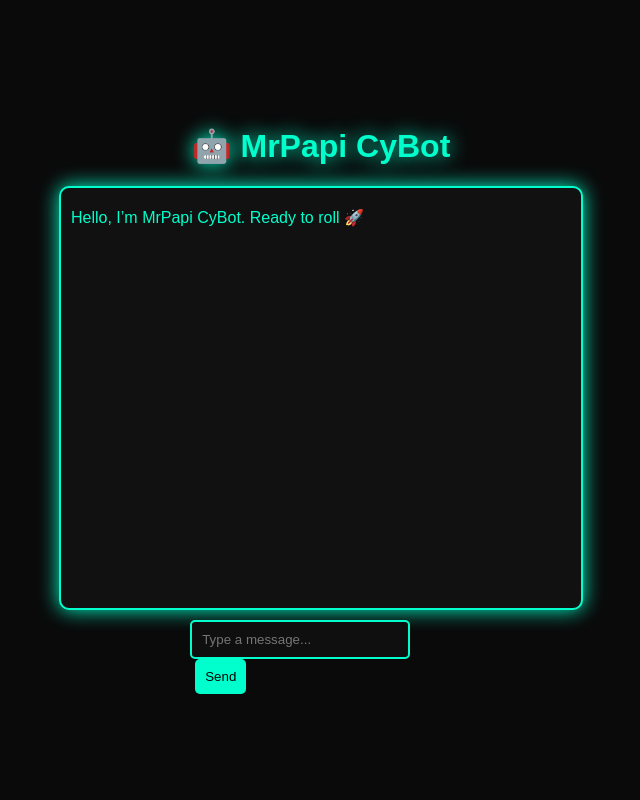
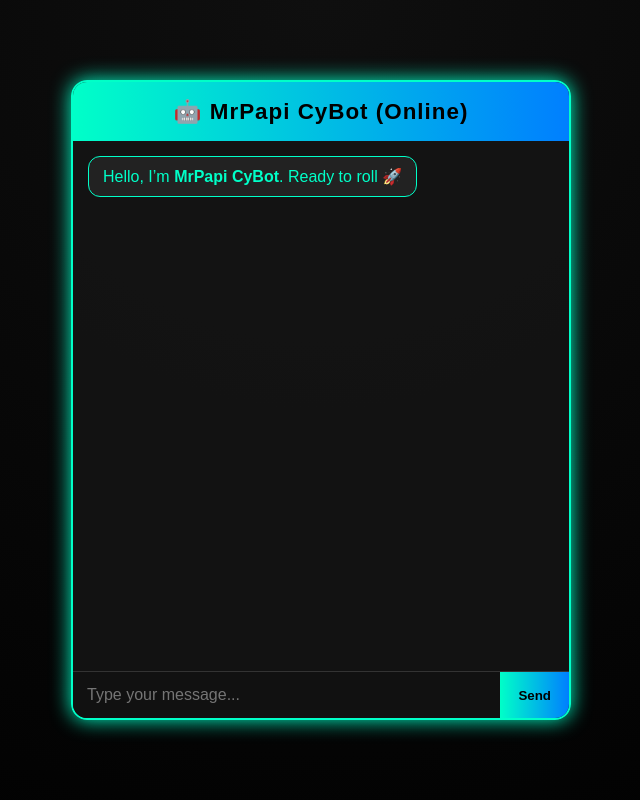
Before and after one commit to mrpapigrigades-droid/mrpapi-bot, a Flask app: page / in a window 1280 px wide. Shown: the whole page, without its empty margins (319-959 px from the left). Run offline with Flask 3, Linux system fonts and the light colour scheme.

Commit message:
Added dark mode UI for MrPapi CyBot

```diff
--- a/VincentAI_Web_Chatbot/app.py
+++ b/VincentAI_Web_Chatbot/app.py
@@ -3,39 +3,31 @@ import random
 
 app = Flask(__name__)
 
-# --- Simple AI responses ---
-cyborg_replies = [
-    "Greetings, human. I am CyBot, MrPapi’s AI assistant 🤖",
-    "Running a quick scan... everything looks stable ⚡",
-    "Cyborg online — how can I assist you today?",
-    "Processing that... one sec 🧠",
-    "MrPapi mode activated! Ready to chat 🔥"
+# Simple smart-ish responses
+responses = [
+    "Hey there! I'm MrPapi CyBot 🤖 — ready to roll!",
+    "What's up? Need help with something?",
+    "MrPapi CyBot at your service 🚀",
+    "Yo, I’m online and fully charged ⚡",
+    "Haha, that’s funny 😅 Tell me more!"
 ]
 
 @app.route('/')
 def home():
     return render_template('index.html')
 
-@app.route('/get', methods=['POST'])
-def chatbot_reply():
-    user_msg = request.form.get('msg').lower()
-
-    if "hello" in user_msg or "hi" in user_msg:
-        bot_text = "Hey there! I’m MrPapi CyBot 👾 How are you feeling today?"
-    elif "name" in user_msg:
-        bot_text = "I’m CyBot — a smart assistant built by MrPapi 💪"
-    elif "who" in user_msg:
-        bot_text = "I’m VincentAI, your friendly dark-mode cyborg assistant 🤖"
-    elif "help" in user_msg:
-        bot_text = "Sure! I can chat, give info, and make your day smoother 😎"
+@app.route('/chat', methods=['POST'])
+def chat():
+    user_msg = request.json.get('message', '').lower()
+    if 'hey' in user_msg or 'hi' in user_msg:
+        bot_reply = "Yo 👋 I'm MrPapi CyBot — your digital buddy!"
+    elif 'who' in user_msg:
+        bot_reply = "I’m MrPapi CyBot — born in Render labs 💥"
+    elif 'bye' in user_msg:
+        bot_reply = "Later! Keep vibing 😎"
     else:
-        bot_text = random.choice(cyborg_replies)
-
-    return jsonify({'reply': bot_text})
-
-@app.route('/healthz')
-def health_check():
-    return "OK", 200
+        bot_reply = random.choice(responses)
+    return jsonify({"reply": bot_reply})
 
 if __name__ == '__main__':
-    app.run(host='0.0.0.0', port=10000)
+    app.run(debug=True)
--- a/VincentAI_Web_Chatbot/templates/index.html
+++ b/VincentAI_Web_Chatbot/templates/index.html
@@ -1,99 +1,156 @@
 <!DOCTYPE html>
 <html lang="en">
 <head>
-    <meta charset="UTF-8">
-    <meta name="viewport" content="width=device-width, initial-scale=1.0">
+  <meta charset="UTF-8" />
+  <meta name="viewport" content="width=device-width, initial-scale=1.0" />
   <title>MrPapi CyBot 🤖</title>
   <style>
+    * {
+      margin: 0;
+      padding: 0;
+      box-sizing: border-box;
+      font-family: "Poppins", sans-serif;
+    }
+
     body {
-            background-color: #0a0a0a;
-            color: #00ffcc;
-            font-family: 'Orbitron', sans-serif;
+      background: radial-gradient(circle at top, #0f0f0f 0%, #000000 100%);
+      color: #eaeaea;
+      height: 100vh;
       display: flex;
       flex-direction: column;
       align-items: center;
-            height: 100vh;
       justify-content: center;
-            margin: 0;
     }
-        h1 {
-            color: #00ffcc;
-            text-shadow: 0 0 20px #00ffcc;
+
+    .chat-container {
+      background: rgba(20, 20, 20, 0.95);
+      border: 2px solid #00ffc8;
+      border-radius: 16px;
+      width: 90%;
+      max-width: 500px;
+      height: 80vh;
+      display: flex;
+      flex-direction: column;
+      overflow: hidden;
+      box-shadow: 0 0 20px #00ffc8;
+      transition: 0.3s ease;
     }
-        #chatbox {
-            width: 80%;
-            max-width: 500px;
-            height: 400px;
-            background-color: #111;
-            border: 2px solid #00ffcc;
-            border-radius: 10px;
+
+    .chat-header {
+      background: linear-gradient(90deg, #00ffc8, #007fff);
+      color: #000;
+      padding: 16px;
+      text-align: center;
+      font-size: 1.4rem;
+      font-weight: 600;
+      letter-spacing: 1px;
+    }
+
+    #chat-box {
+      flex: 1;
+      padding: 15px;
       overflow-y: auto;
-            padding: 10px;
-            box-shadow: 0 0 20px #00ffcc;
+      display: flex;
+      flex-direction: column;
+      gap: 10px;
     }
-        #userInput {
-            width: 75%;
-            padding: 10px;
-            background: #0f0f0f;
-            border: 2px solid #00ffcc;
-            color: #00ffcc;
-            border-radius: 5px;
-            margin-top: 10px;
+
+    .bot-msg, .user-msg {
+      padding: 10px 14px;
+      border-radius: 12px;
+      max-width: 80%;
+      animation: fadeIn 0.3s ease-in-out;
     }
-        #send {
-            padding: 10px;
-            background-color: #00ffcc;
+
+    .user-msg {
+      align-self: flex-end;
+      background: #007fff;
+      color: white;
+    }
+
+    .bot-msg {
+      align-self: flex-start;
+      background: #222;
+      border: 1px solid #00ffc8;
+      color: #00ffc8;
+    }
+
+    form {
+      display: flex;
+      border-top: 1px solid #333;
+    }
+
+    input {
+      flex: 1;
+      padding: 14px;
+      background: #111;
+      border: none;
+      color: #eaeaea;
+      font-size: 1rem;
+      outline: none;
+    }
+
+    button {
+      background: linear-gradient(90deg, #00ffc8, #007fff);
+      border: none;
       color: black;
-            border: none;
-            border-radius: 5px;
+      padding: 14px 18px;
       cursor: pointer;
-            margin-left: 5px;
+      font-weight: 600;
+      transition: 0.2s;
     }
-        .userText, .botText {
-            margin: 10px 0;
+
+    button:hover {
+      filter: brightness(1.2);
     }
-        .userText span {
-            color: #00bfff;
-        }
-        .botText span {
-            color: #00ffcc;
+
+    @keyframes fadeIn {
+      from { opacity: 0; transform: translateY(10px); }
+      to { opacity: 1; transform: translateY(0); }
     }
   </style>
 </head>
 <body>
-    <h1>🤖 MrPapi CyBot</h1>
-    <div id="chatbox">
-        <div class="botText"><span>Hello, I’m MrPapi CyBot. Ready to roll 🚀</span></div>
+  <div class="chat-container">
+    <div class="chat-header">🤖 MrPapi CyBot (Online)</div>
+    <div id="chat-box">
+      <div class="bot-msg">Hello, I’m <b>MrPapi CyBot</b>. Ready to roll 🚀</div>
     </div>
-    <div>
-        <input id="userInput" type="text" placeholder="Type a message..." />
-        <button id="send">Send</button>
+    <form id="chat-form">
+      <input id="user-input" placeholder="Type your message..." autocomplete="off" />
+      <button type="submit">Send</button>
+    </form>
   </div>
 
   <script>
-        document.getElementById("send").addEventListener("click", sendMessage);
-        document.getElementById("userInput").addEventListener("keypress", function(e) {
-            if (e.key === "Enter") sendMessage();
+    const form = document.getElementById("chat-form");
+    const input = document.getElementById("user-input");
+    const chatBox = document.getElementById("chat-box");
+
+    form.onsubmit = async (e) => {
+      e.preventDefault();
+      const userText = input.value.trim();
+      if (!userText) return;
+
+      addMessage("user", userText);
+      input.value = "";
+
+      const res = await fetch("/chat", {
+        method: "POST",
+        headers: {"Content-Type": "application/json"},
+        body: JSON.stringify({ message: userText })
       });
 
-        async function sendMessage() {
-            const userInput = document.getElementById("userInput");
-            const chatbox = document.getElementById("chatbox");
-            const userMsg = userInput.value.trim();
+      const data = await res.json();
+      addMessage("bot", data.reply);
+    };
 
-            if (userMsg === "") return;
-            chatbox.innerHTML += `<div class='userText'><span>You: ${userMsg}</span></div>`;
-            userInput.value = "";
-
-            const response = await fetch("/get", {
-                method: "POST",
-                headers: { "Content-Type": "application/x-www-form-urlencoded" },
-                body: "msg=" + encodeURIComponent(userMsg)
-            });
-
-            const data = await response.json();
-            chatbox.innerHTML += `<div class='botText'><span>CyBot: ${data.reply}</span></div>`;
-            chatbox.scrollTop = chatbox.scrollHeight;
+    function addMessage(sender, text) {
+      const msg = document.createElement("div");
+      msg.className = sender === "user" ? "user-msg" : "bot-msg";
+      msg.innerHTML = text;
+      chatBox.appendChild(msg);
+      chatBox.scrollTop = chatBox.scrollHeight;
     }
   </script>
 </body>
```
Lines whose indentation alone changed are shown as unchanged.
